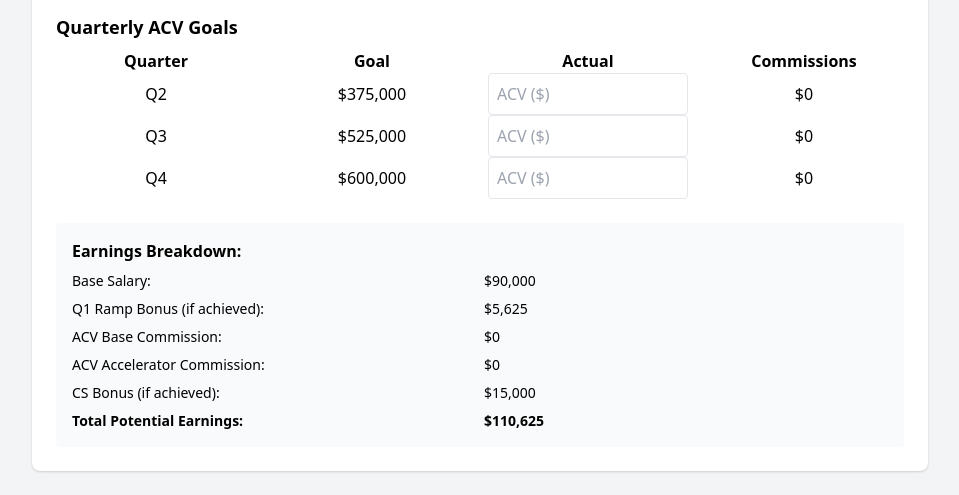
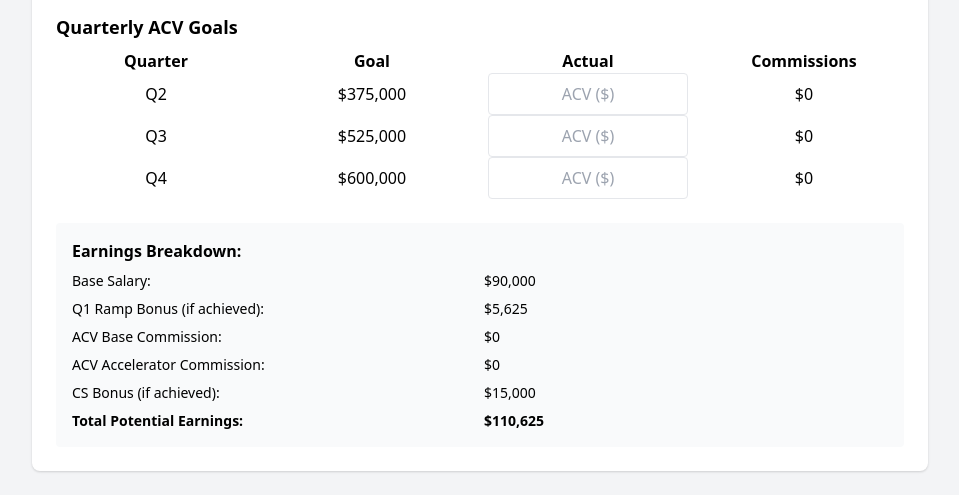
Before and after one commit to gyaan-ai/comp_calc, a plain HTML site: page index.html in a window 1280 px wide. Shown: the part 415-910 px from the top of the page, without its empty margins (160-1119 px from the left). Drawn offline with nearby package versions, Linux system fonts and the light colour scheme.

Commit message:
index.html

```diff
--- a/index.html
+++ b/index.html
@@ -68,19 +68,25 @@
                 <div class="grid grid-cols-4 gap-4 items-center">
                     <div class="center-grid">Q2</div>
                     <div class="center-grid">$<span id="q2-goal">0</span></div>
-                    <div><input type="number" id="q2-acv" class="w-full border rounded p-2" placeholder="ACV ($)" oninput="updateAll()"></div>
+                    <div>
+                        <input type="text" id="q2-acv" class="w-full border rounded p-2 text-center" placeholder="ACV ($)" oninput="formatAndUpdate('q2-acv')">
+                    </div>
                     <div class="center-grid">$<span id="q2-comm">0</span></div>
                 </div>
                 <div class="grid grid-cols-4 gap-4 items-center">
                     <div class="center-grid">Q3</div>
                     <div class="center-grid">$<span id="q3-goal">0</span></div>
-                    <div><input type="number" id="q3-acv" class="w-full border rounded p-2" placeholder="ACV ($)" oninput="updateAll()"></div>
+                    <div>
+                        <input type="text" id="q3-acv" class="w-full border rounded p-2 text-center" placeholder="ACV ($)" oninput="formatAndUpdate('q3-acv')">
+                    </div>
                     <div class="center-grid">$<span id="q3-comm">0</span></div>
                 </div>
                 <div class="grid grid-cols-4 gap-4 items-center">
                     <div class="center-grid">Q4</div>
                     <div class="center-grid">$<span id="q4-goal">0</span></div>
-                    <div><input type="number" id="q4-acv" class="w-full border rounded p-2" placeholder="ACV ($)" oninput="updateAll()"></div>
+                    <div>
+                        <input type="text" id="q4-acv" class="w-full border rounded p-2 text-center" placeholder="ACV ($)" oninput="formatAndUpdate('q4-acv')">
+                    </div>
                     <div class="center-grid">$<span id="q4-comm">0</span></div>
                 </div>
             </div>
@@ -124,7 +130,6 @@
             const acvVariable = ote * 0.3;
             const csVariable = ote * 0.1;
 
-            // Update Compensation Structure
             document.getElementById('base-salary').textContent = formatDollar(baseSalary);
             document.getElementById('acv-variable').textContent = formatDollar(acvVariable);
             document.getElementById('cs-variable').textContent = formatDollar(csVariable);
@@ -134,22 +139,19 @@
             const q3Goal = annualTarget * 0.35;
             const q4Goal = annualTarget * 0.40;
 
-            // Update Quarterly Goals
             document.getElementById('q2-goal').textContent = formatDollar(q2Goal);
             document.getElementById('q3-goal').textContent = formatDollar(q3Goal);
             document.getElementById('q4-goal').textContent = formatDollar(q4Goal);
 
-            const commRate = ((acvVariable) / annualTarget) * 100;
+            const commRate = (acvVariable / annualTarget) * 100;
             const accRate = commRate * 1.5;
 
-            // Update BCR and Accelerator Rate
             document.getElementById('comm-rate').textContent = commRate.toFixed(1);
             document.getElementById('acc-rate').textContent = accRate.toFixed(1);
 
-            // Commissions Calculation
-            const q2Actual = Number(document.getElementById('q2-acv').value) || 0;
-            const q3Actual = Number(document.getElementById('q3-acv').value) || 0;
-            const q4Actual = Number(document.getElementById('q4-acv').value) || 0;
+            const q2Actual = Number(document.getElementById('q2-acv').value.replace(/,/g, "")) || 0;
+            const q3Actual = Number(document.getElementById('q3-acv').value.replace(/,/g, "")) || 0;
+            const q4Actual = Number(document.getElementById('q4-acv').value.replace(/,/g, "")) || 0;
 
             function calculateCommission(actual, goal) {
                 if (actual <= goal) {
@@ -168,7 +170,6 @@
             document.getElementById('q3-comm').textContent = formatDollar(q3Comm);
             document.getElementById('q4-comm').textContent = formatDollar(q4Comm);
 
-            // Update Total Earnings Breakdown
             const totalBaseComm = q2Comm + q3Comm + q4Comm;
             document.getElementById('summary-base-salary').textContent = formatDollar(baseSalary);
 
```
